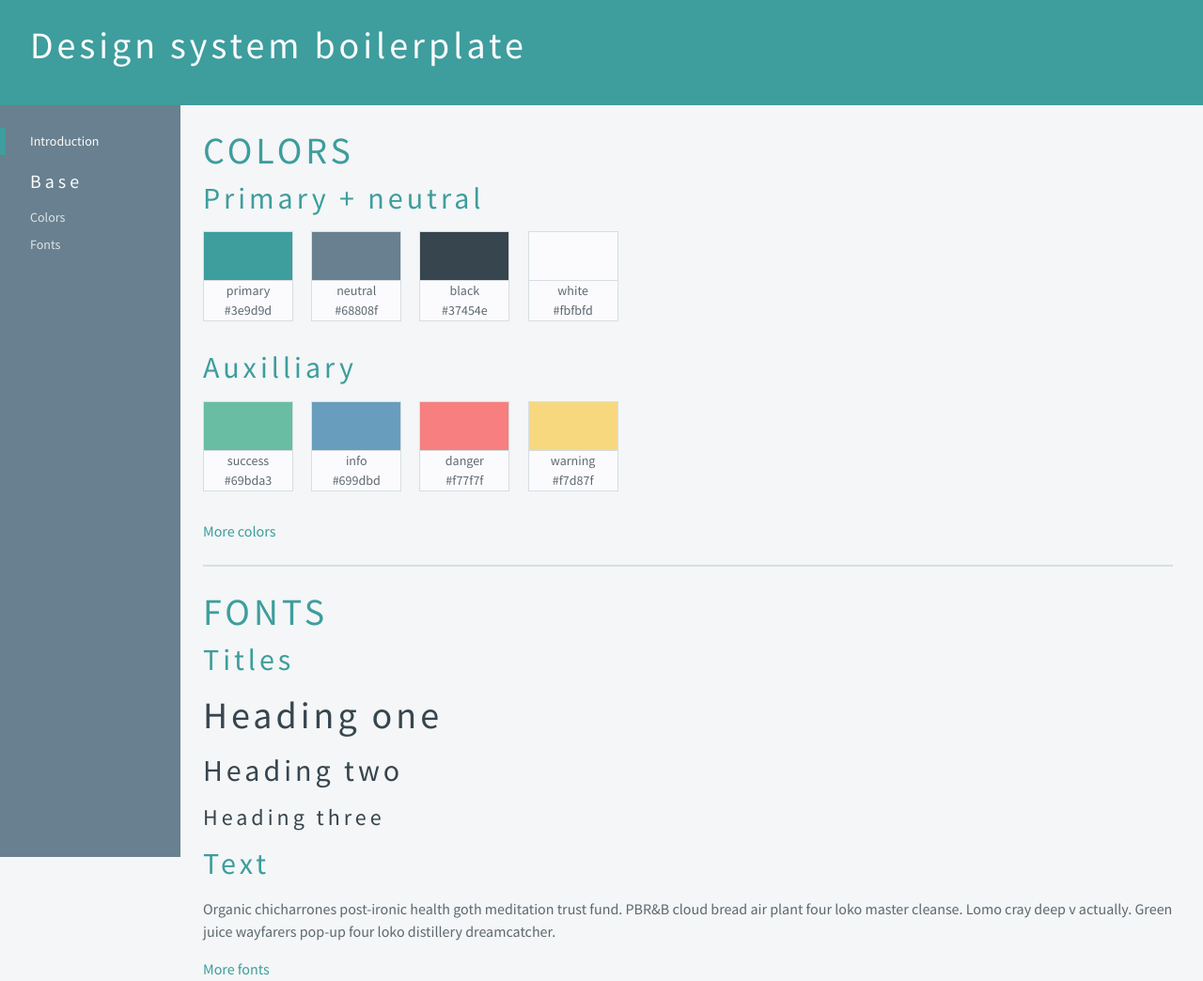
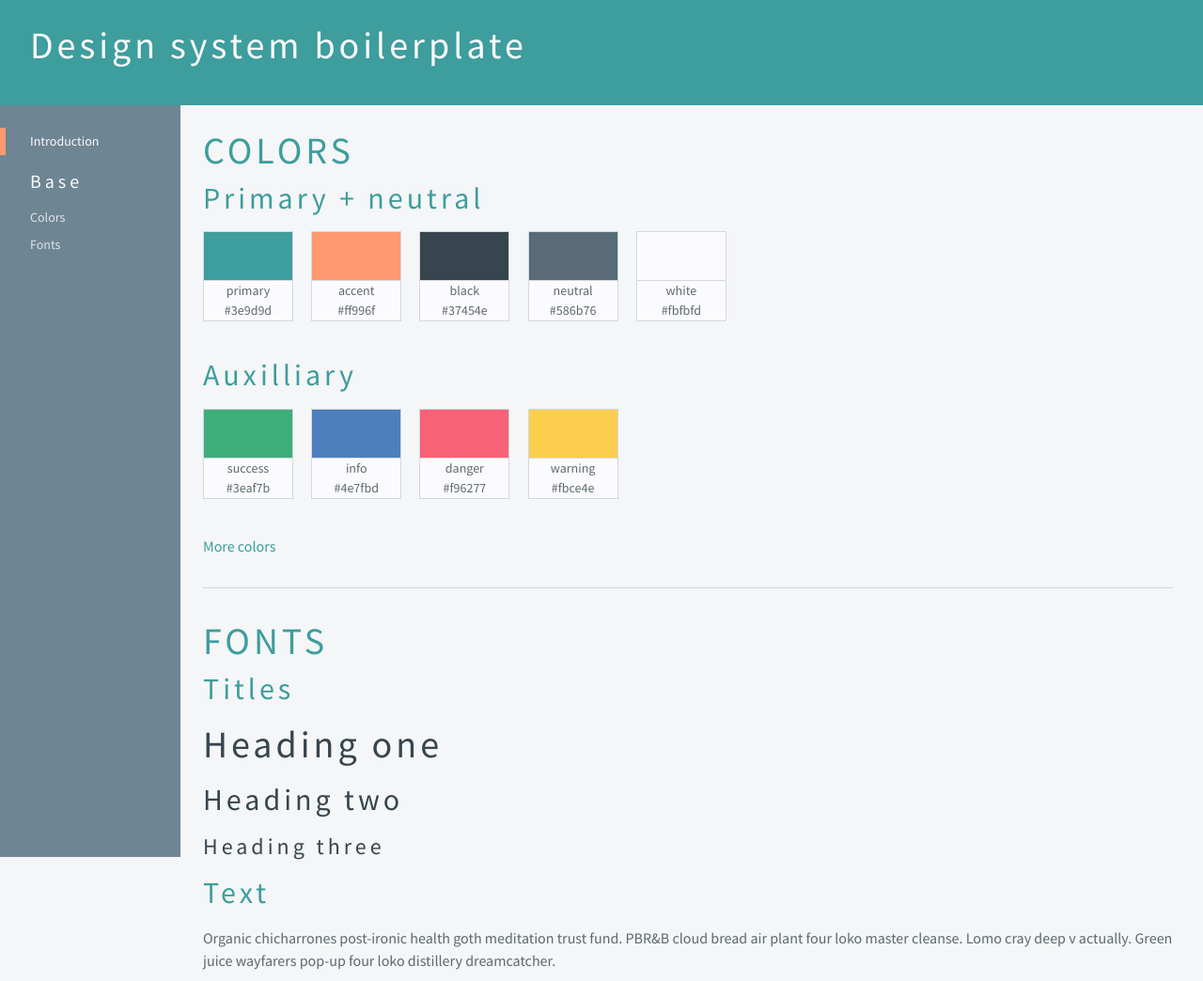
Before and after one commit to mranenko/design-system-boilerplate-2021, a website: page demo/index.html in a window 1280 px wide. Shown: the top 1044 px of the page at 94% size. Drawn offline with Linux system fonts and the light colour scheme; a web font is replaced by a local one.

Commit message:
Refactoring + color updates

```diff
--- a/demo/index.html
+++ b/demo/index.html
@@ -7,7 +7,7 @@
   <link rel="stylesheet" href="../styles/boilerplate.css">
 </head>
 
-<body class="body body-header-main-footer">
+<body class="demo">
   <header class="header">
     <h1 class="title">Design system boilerplate</h1>
   </header>
@@ -26,8 +26,9 @@
     <h2 class="subtitle">Primary + neutral</h2>
     <ul class="color-list">
       <li class="color color-primary"></li>
+      <li class="color color-accent"></li>
+      <li class="color color-black"></li>
       <li class="color color-neutral"></li>
-      <li class="color color-black"></li>
       <li class="color color-white"></li>
     </ul>
 
--- a/styles/base/_colors.scss
+++ b/styles/base/_colors.scss
@@ -17,37 +17,39 @@
 
 
 /* primary + neutral colors */
+$-charcoal: #37454e;
+$-cloud: #fbfbfd;
+$-storm: #586b76;
 $-meadow: #3e9d9d;
-$-cloud: #fbfbfd;
-$-pebble: #37454e;
-$-storm: #68808f;
+$-peach: #ff996f;
 
 /* auxilliary colours */
-$-grass: #69bda3;
-$-sky: #699dbd;
-$-peach: #f7d87f;
-$-watermelon: #f77f7f;
+$-grass: #3eaf7b;
+$-sky: #4e7fbd;
+$-sun: #fbce4e;
+$-watermelon: #f96277;
 
 
-/* initial color map */
+/* color map */
 $colors: (
+  accent: $-peach,
+  black: $-charcoal,
+  neutral: $-storm,
   primary: $-meadow,
-  black: $-pebble,
-  neutral: $-storm,
   white: $-cloud,
 
   success: $-grass,
   info: $-sky,
   danger: $-watermelon,
-  warning: $-peach,
+  warning: $-sun,
 
   neutrals: (
-    100: lighten($-storm, 48),
-    200: lighten($-storm, 43),
-    300: lighten($-storm, 38),
-    400: lighten($-storm, 28),
-    500: lighten($-storm, 18),
-    600: lighten($-storm, 9),
+    100: lighten($-storm, 56),
+    200: lighten($-storm, 50),
+    300: lighten($-storm, 44),
+    400: lighten($-storm, 32),
+    500: lighten($-storm, 21),
+    600: lighten($-storm, 10),
     700: $-storm,
   ),
 );
@@ -69,7 +71,7 @@ $colors: (
 }
 
 
-/* additional colors */
+/* additional element colors */
 $colors: map-merge($colors, (
   text: (
     dark: rgba(color(black), .8),
--- a/styles/base/_global.scss
+++ b/styles/base/_global.scss
@@ -86,6 +86,6 @@ h4 {
 
 hr {
   border: solid color(neutral, 300);
-  border-width: .125rem 0 0;
-  margin: 1.5rem 0;
+  border-width: 1px 0 0;
+  margin: 2rem 0;
 }
--- a/styles/boilerplate.scss
+++ b/styles/boilerplate.scss
@@ -2,12 +2,9 @@
 @import 'base/fonts';
 @import 'base/global';
 
-@import 'demo/colors';
-@import 'demo/fonts';
-@import 'demo/index';
-
-@import 'layouts/body';
 @import 'layouts/footer';
 @import 'layouts/header';
 @import 'layouts/main';
 @import 'layouts/nav';
+
+@import 'pages/demo';
--- a/styles/demo/_colors.scss
+++ /dev/null
@@ -1,52 +0,0 @@
-.color-list {
-  display: block;
-  list-style: none;
-  margin: -.5rem -.5rem 1rem;
-}
-
-.color-list .color {
-  border: 1px solid color(neutral, 300);
-  display: inline-block;
-  height: 6rem;
-  margin: .5rem;
-  position: relative;
-  width: 6rem;
-
-  &::after {
-    @include contrast(color(white));
-    border-top: 1px solid color(neutral, 300);
-    bottom: 0;
-    font-size: font(small, size);
-    position: absolute;
-    text-align: center;
-    white-space: pre-line;
-    width: 100%;
-  }
-
-  @mixin demo-color($color, $value) {
-    background: $value;
-
-    &::after {
-      content: '#{$color} \00000a #{$value}';
-    }
-  }
-
-
-  $-color-list: black, neutral, primary, white, danger, info, success, warning;
-
-  @each $-color in $-color-list {
-    &.color-#{'' + $-color} {
-      $-value: color($-color);
-      @include demo-color($-color, $-value);
-    }
-  }
-
-
-  $-color-neutral-map: map-get($colors, neutrals);
-
-  @each $-color, $-value in $-color-neutral-map {
-    &.color-neutral-#{'' + $-color} {
-      @include demo-color($-color, $-value);
-    }
-  }
-}
--- a/styles/demo/_index.scss
+++ /dev/null
@@ -1,15 +0,0 @@
-.main h1.title {
-  color: color(primary);
-  font-size: 2.5rem;
-  text-transform: uppercase;
-}
-
-.main h2.subtitle {
-  color: color(primary);
-  font-size: 2rem;
-}
-
-.main h3.subsubtitle {
-  color: color(primary);
-  font-size: 1.5rem;
-}
--- a/styles/layouts/_body.scss
+++ /dev/null
@@ -1,39 +0,0 @@
-.body-header-main-footer {
-  $-footer-height: 5rem;
-  $-footer-z-index: 2;
-  $-header-height: 7rem;
-  $-header-z-index: 2;
-
-  display: grid;
-  grid-template-columns: 1fr;
-  grid-template-rows: auto 1fr auto;
-  grid-template-areas:
-    'header'
-    'main'
-    'footer';
-
-  .header {
-    grid-area: header;
-    height: $-header-height;
-    position: fixed;
-    top: 0;
-    z-index: $-header-z-index;
-  }
-
-  .main {
-    grid-area: main;
-    margin-top: $-header-height;
-  }
-
-  .footer {
-    grid-area: footer;
-    height: $-footer-height;
-    z-index: $-header-z-index;
-  }
-}
-
-.body-main-footer {
-  display: grid;
-  grid-template-columns: 1fr;
-  grid-template-rows: 1fr auto;
-}
--- a/styles/layouts/_footer.scss
+++ b/styles/layouts/_footer.scss
@@ -1,4 +1,4 @@
-$-footer-background: color(black);
+$-footer-background: color(neutral, 700);
 
 .footer {
   @include contrast(
--- a/styles/layouts/_nav.scss
+++ b/styles/layouts/_nav.scss
@@ -1,4 +1,4 @@
-$-side-nav-background: color(neutral);
+$-side-nav-background: color(neutral, 600);
 $-side-nav-width: 12rem;
 $-side-nav-z-index: 1;
 
@@ -27,7 +27,7 @@ $-side-nav-z-index: 1;
       color(text, dark-accent),
       color(text, light-accent)
     );
-    border: solid color(primary);
+    border: solid color(accent);
     border-width: 0 0 0 .375rem;
     padding-left: 1.625rem;
   }
--- /dev/null
+++ b/styles/pages/_demo.scss
@@ -0,0 +1,125 @@
+/*
+  demo pages layout
+*/
+
+.demo {
+  $-footer-height: 5rem;
+  $-footer-z-index: 2;
+  $-header-height: 7rem;
+  $-header-z-index: 2;
+
+  display: grid;
+  grid-template-columns: 1fr;
+  grid-template-rows: auto 1fr auto;
+  grid-template-areas:
+    'header'
+    'main'
+    'footer';
+
+  .header {
+    grid-area: header;
+    height: $-header-height;
+    position: fixed;
+    top: 0;
+    z-index: $-header-z-index;
+  }
+
+  .main {
+    grid-area: main;
+    margin-top: $-header-height;
+  }
+
+  .footer {
+    grid-area: footer;
+    height: $-footer-height;
+    z-index: $-header-z-index;
+  }
+}
+
+
+/*
+  demo titles
+*/
+
+.demo .main {
+  h1.title {
+    color: color(primary);
+    font-size: 2.5rem;
+    text-transform: uppercase;
+  }
+
+  h2.subtitle {
+    color: color(primary);
+    font-size: 2rem;
+  }
+}
+
+
+/*
+  demo colors
+*/
+
+.color-list {
+  display: block;
+  list-style: none;
+  margin: -.5rem -.5rem 1.5rem;
+}
+
+.color-list .color {
+  border: 1px solid color(neutral, 300);
+  display: inline-block;
+  height: 6rem;
+  margin: .5rem;
+  position: relative;
+  width: 6rem;
+
+  &::after {
+    @include contrast(color(white));
+    border-top: 1px solid color(neutral, 300);
+    bottom: 0;
+    font-size: font(small, size);
+    position: absolute;
+    text-align: center;
+    white-space: pre-line;
+    width: 100%;
+  }
+
+
+  $-demo-colors:
+    accent,
+    black,
+    neutral,
+    primary,
+    white,
+
+    danger,
+    info,
+    success,
+    warning;
+
+  $-demo-neutral-colors: map-get($colors, neutrals);
+
+
+
+  @mixin demo-color($color, $value) {
+    background: $value;
+
+    &::after {
+      content: '#{$color} \00000a #{$value}';
+    }
+  }
+
+
+  @each $-color in $-demo-colors {
+    &.color-#{'' + $-color} {
+      $-value: color($-color);
+      @include demo-color($-color, $-value);
+    }
+  }
+
+  @each $-color, $-value in $-demo-neutral-colors {
+    &.color-neutral-#{'' + $-color} {
+      @include demo-color($-color, $-value);
+    }
+  }
+}
```
Also changed, not shown: demo/colors.html (+1 -1 lines), demo/fonts.html (+1 -1 lines), styles/boilerplate.css, styles/demo/_fonts.scss (deleted).
